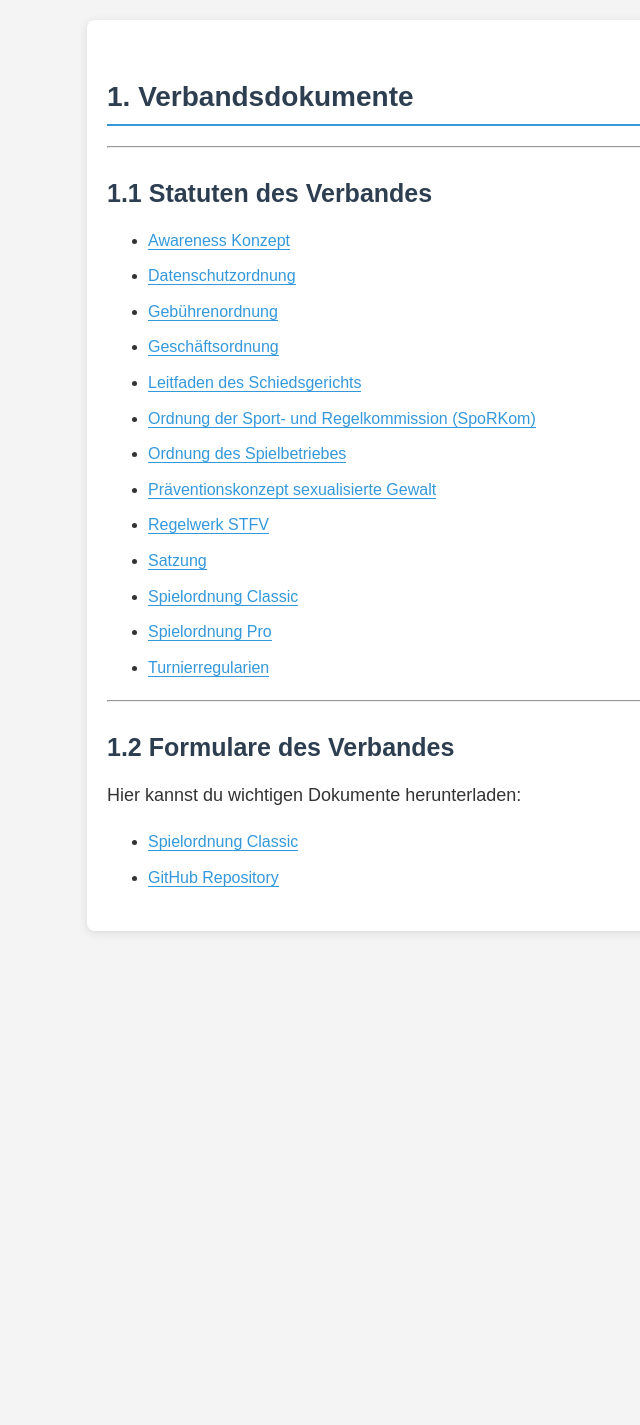
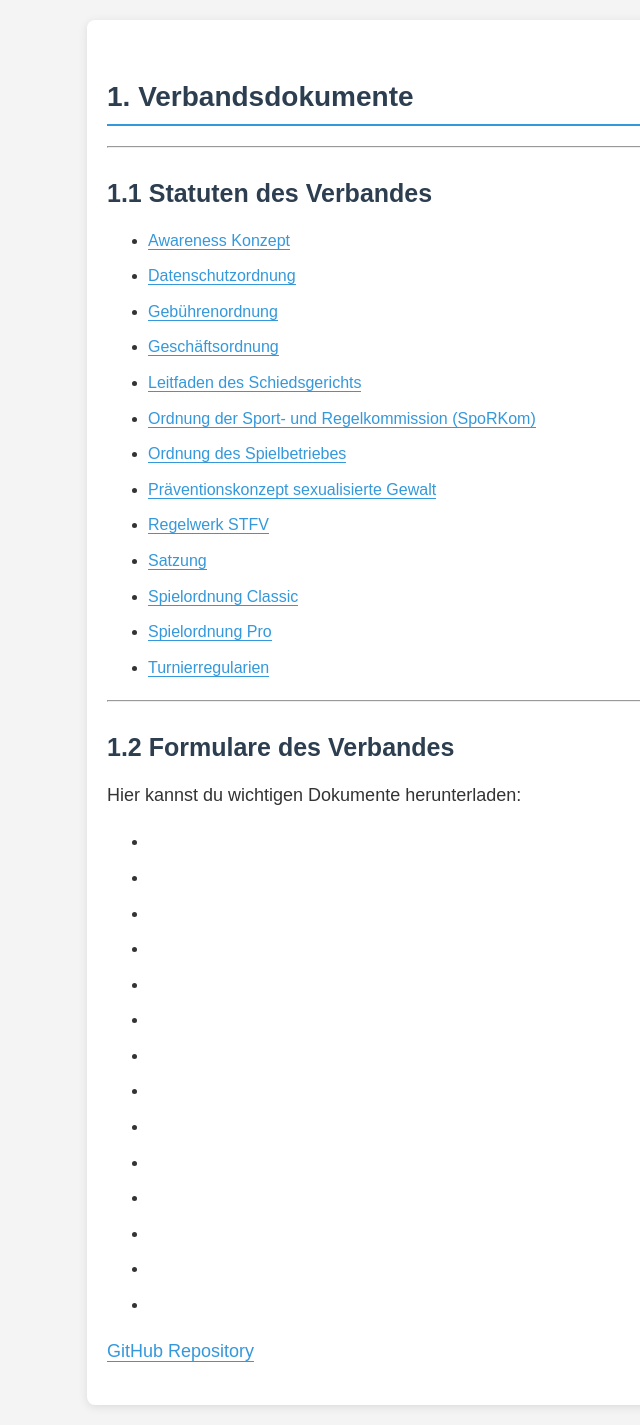
Before and after one commit to Deutscher-Tischfussballbund/stfv-docs, a Jekyll site: the page built from index.md, in a window 1280 px wide. Shown: the whole page, without its empty margins (133-773 px from the left). Built offline with Jekyll 4.4.1, drawn with Linux system fonts in a browser that asks for light colours; our own code applies the rules of GitHub Pages for plain Markdown files; before the commit the page ends 951 px from its top, so only the background shows below that.

Commit message:
Update index.md

```diff
--- a/index.md
+++ b/index.md
@@ -23,6 +23,19 @@
 
 Hier kannst du wichtigen Dokumente herunterladen:
 
-- [Spielordnung Classic](./dokumente/SPIELORDNUNG_CLASSIC.pdf)
-- []()
+- [](./assets/pdf/Antrag_Zuschuss_Jugend.pdf)
+- [](./assets/pdf/antragsformblatt_jhv.pdf)
+- [](./assets/pdf/antragsformblatt_sporkom.pdf)
+- [](./assets/pdf/austrittserklaerung.pdf)
+- [](./assets/pdf/einverstaendniserklaerung_spieverlegung.pdf)
+- [](./assets/pdf/erstattungsantrag_kilometrgeld.pdf)
+- [](./assets/pdf/mannschaftsaufstellung.pdf)
+- [](./assets/pdf/passantrag.pdf)
+- [](./assets/pdf/schiedsrichterentschaedigung.pdf)
+- [](./assets/pdf/spielberricht_Pro_LL.pdf)
+- [](./assets/pdf/spielberricht_Pro_LVerbandsliga.pdf)
+- [](./assets/pdf/spielberricht_classic.pdf)
+- [](./assets/pdf/Spielordnung_Stand_29042023.pdf)
+- [](./assets/pdf/tuniere_spieleranmeldung.pdf)
+
  <a href="https://github.com/Deutscher-Tischfussballbund/stfv-docs/tree/main/docs" target="_blank">GitHub Repository</a>
```
